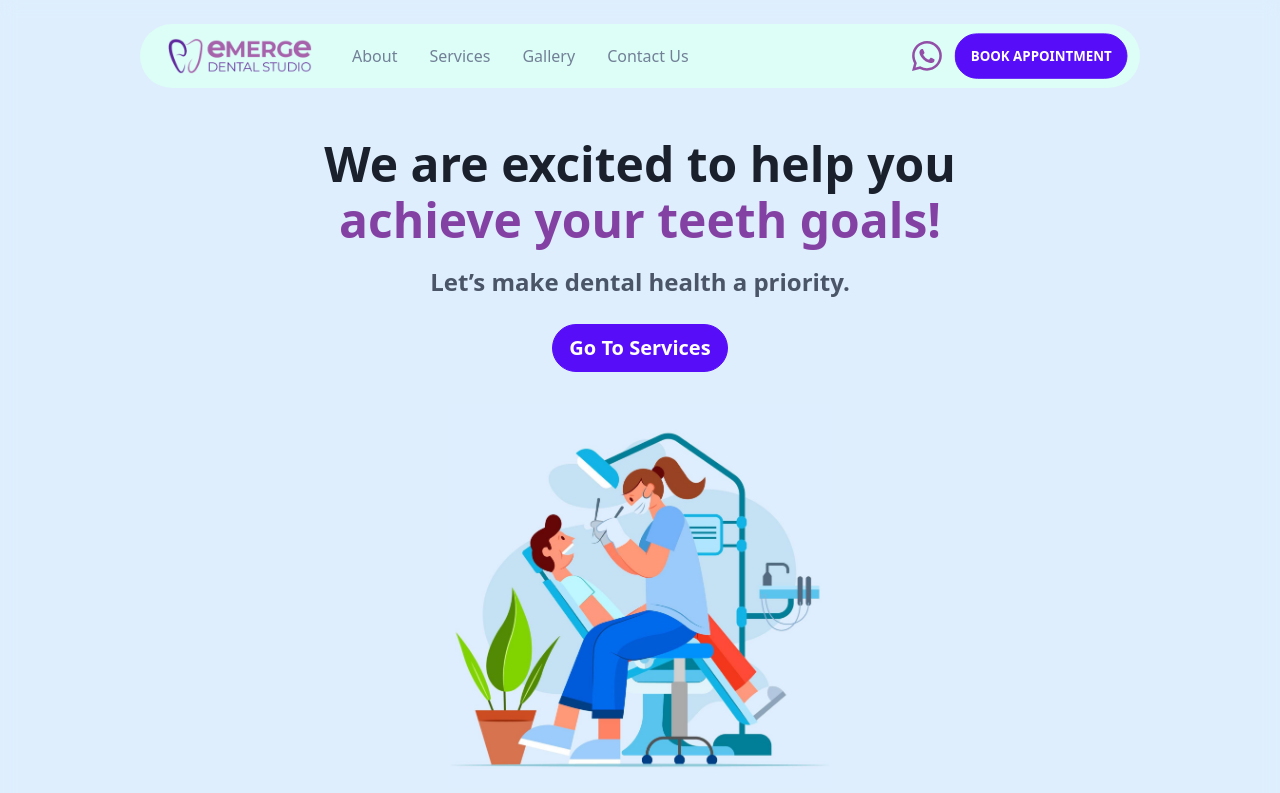
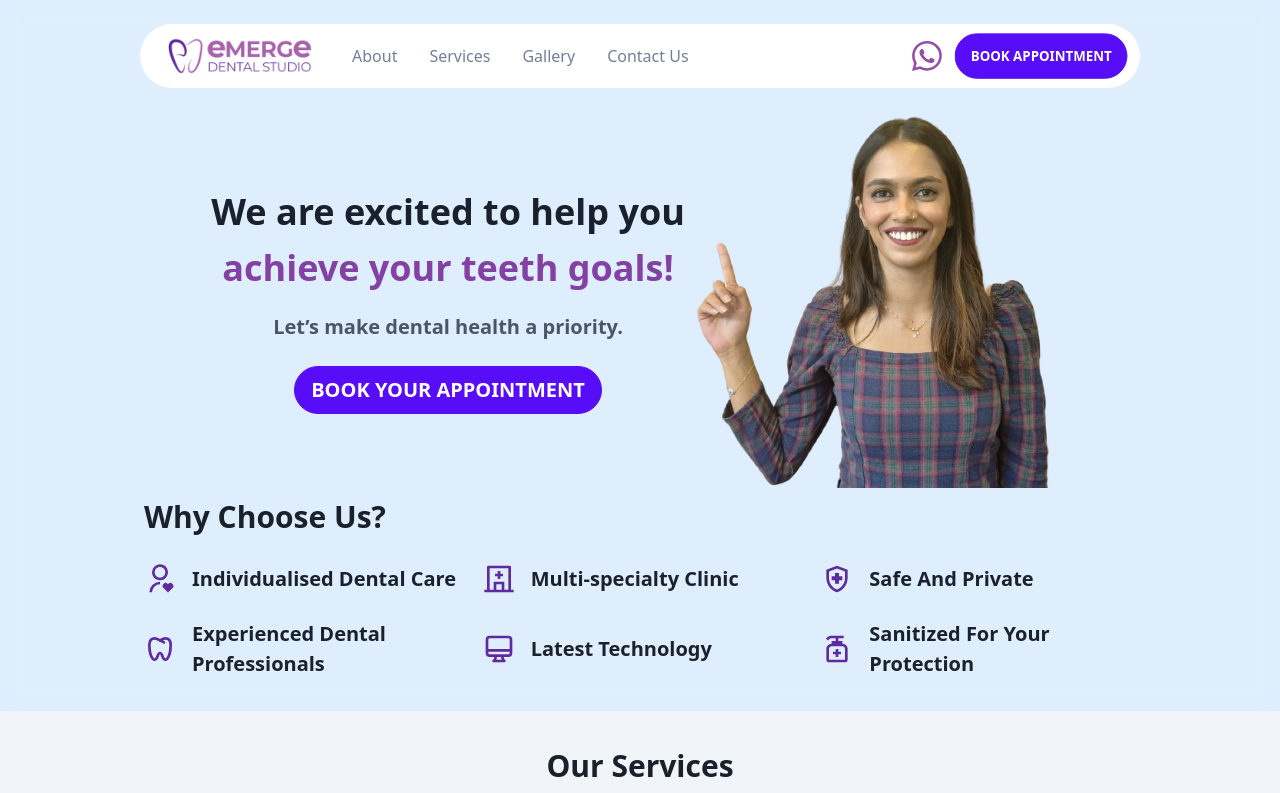
Before and after one commit to drtanikaulavkar/emergedentalstudio, a Next.js app: page / in a window 1280 px wide. Shown: the top 793 px of the page. Built offline with nearby package versions, Linux system fonts and the light colour scheme.

Commit message:
Change Hero Image

```diff
--- a/src/hero/HeroV3.tsx
+++ b/src/hero/HeroV3.tsx
@@ -2,7 +2,7 @@ import { ReactNode } from 'react';
 
 import Image from 'next/image';
 
-import heroImg from '../../public/assets/images/hero.jpg';
+import heroImg from '../../public/assets/images/hero.png';
 
 type IHeroOneButtonProps = {
   title: ReactNode;
@@ -14,11 +14,11 @@ type IHeroOneButtonProps = {
 const HeroV3 = (props: IHeroOneButtonProps) => {
   return (
     <div className="flex flex-row flex-wrap justify-center items-center">
-      <div className="flex-grow text-center py-8">
-        <h1 className="text-5xl text-gray-900 font-semibold whitespace-pre-line leading-hero">
+      <div className="text-center py-8">
+        <h1 className="text-4xl text-gray-900 font-semibold whitespace-pre-line leading-hero">
           {props.title}
         </h1>
-        <div className="text-2xl mt-4 font-semibold text-gray-700">
+        <div className="text-xl mt-4 font-semibold text-gray-700">
           {props.description}
         </div>
         <div className="mt-6">{props.button}</div>
--- a/src/layout/Section.tsx
+++ b/src/layout/Section.tsx
@@ -23,7 +23,7 @@ const Section = (props: ISectionProps) => (
         } text-center`}
       >
         {props.title && (
-          <h2 className="text-4xl text-gray-900 font-bold">{props.title}</h2>
+          <h2 className="text-3xl text-gray-900 font-bold">{props.title}</h2>
         )}
         {props.description && (
           <div className="text-xl md:px-20">{props.description}</div>
--- a/src/templates/Hero.tsx
+++ b/src/templates/Hero.tsx
@@ -20,9 +20,12 @@ const Hero = () => (
         }
         description="Let’s make dental health a priority."
         button={
-          <Link href="/services" passHref>
+          <Link
+            href="https://clinicia.com/calendar/book?u=tanishakaulavkar"
+            passHref
+          >
             <button className="btn btn-primary normal-case rounded-full text-xl">
-              Go To Services
+              BOOK YOUR APPOINTMENT
             </button>
           </Link>
         }
--- a/tailwind.config.js
+++ b/tailwind.config.js
@@ -41,7 +41,7 @@ module.exports = {
           900: '#1a202c',
         },
         hero: {
-          0: '#DDFDF7',
+          0: '#FFFFFF',
           1: '#87c3e3',
         },
       },
```
Also changed, not shown: public/assets/images/hero.jpg (deleted), public/assets/images/hero.png (added).
